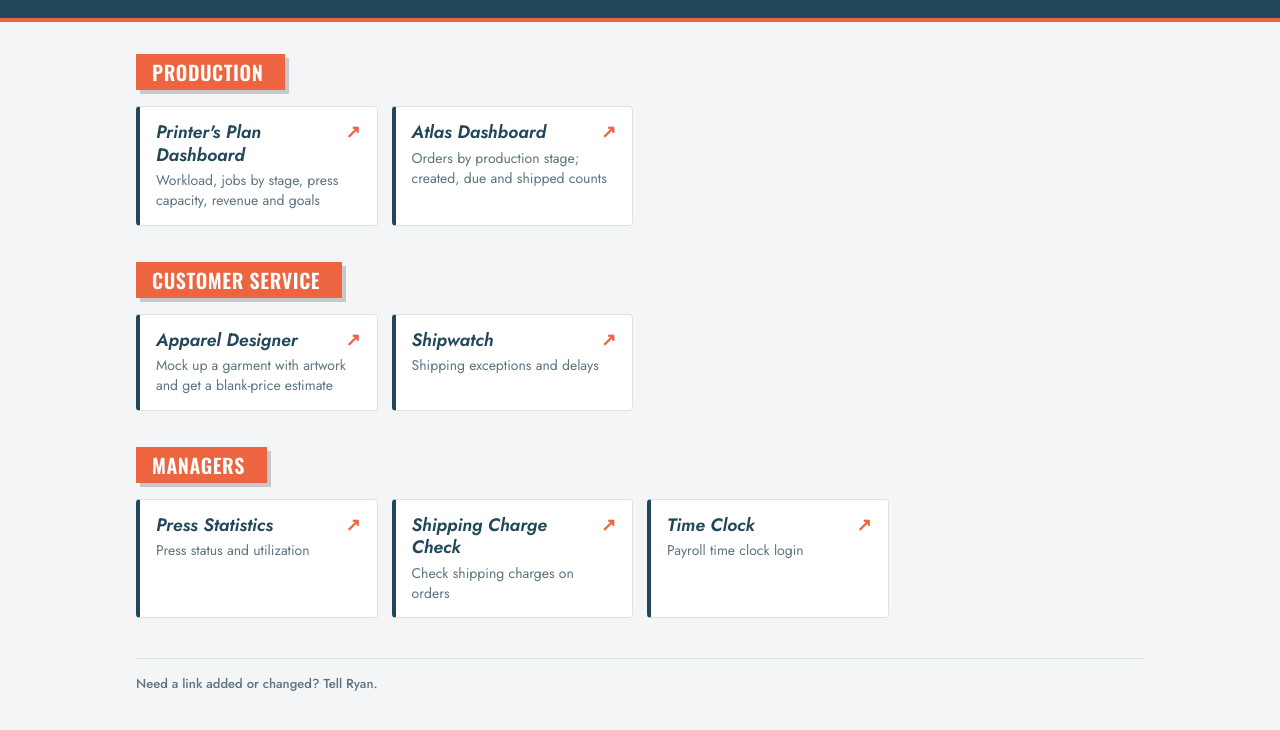
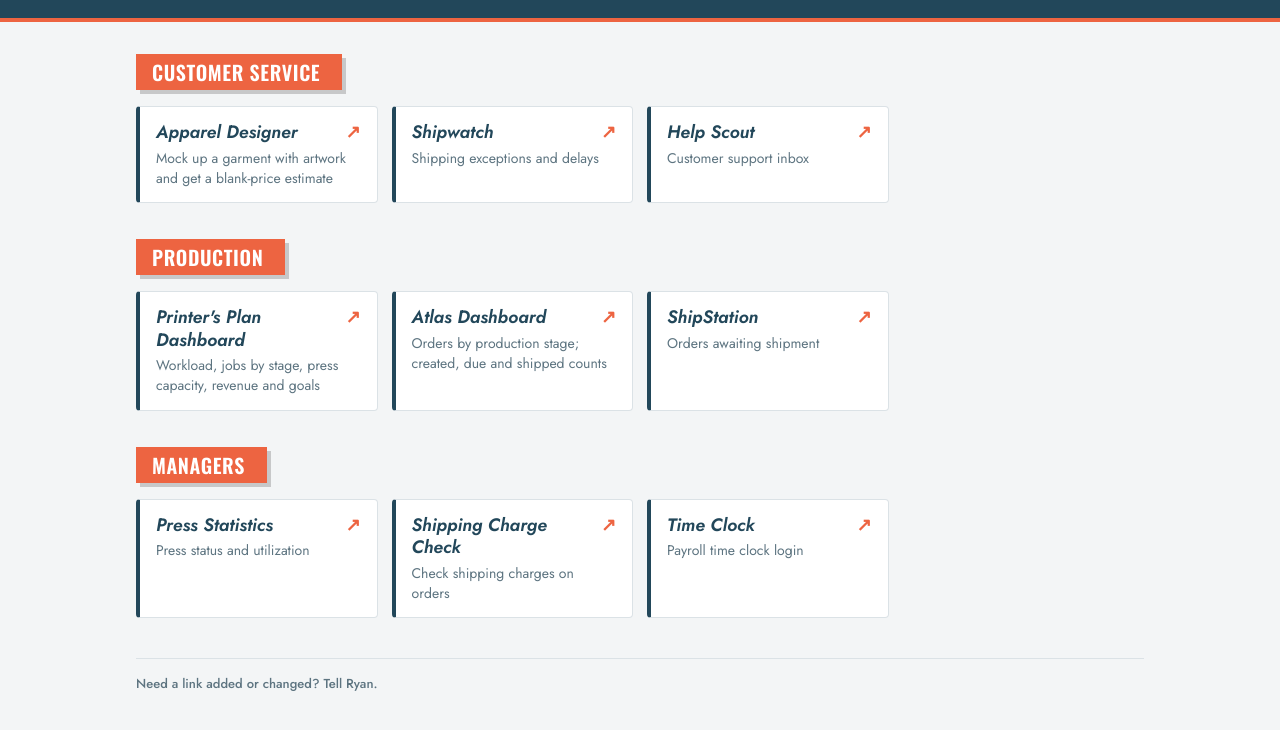
Before and after one commit to ryanzmpi/tools, a plain HTML site: page index.html in a window 1280 px wide. Shown: the part 70-800 px from the top of the page. Drawn offline with nearby package versions, Linux system fonts and the light colour scheme.

Commit message:
Add files via upload

```diff
--- a/index.html
+++ b/index.html
@@ -102,10 +102,12 @@
    Groups appear in the order they first show up in this list.
    ============================================================ */
 const TOOLS = [
+  { name: "Apparel Designer",      url: "https://ryanzmpi.github.io/apparel-previewer/",            group: "Customer Service", desc: "Mock up a garment with artwork and get a blank-price estimate" },
+  { name: "Shipwatch",             url: "https://web-production-4de1b.up.railway.app",             group: "Customer Service", desc: "Shipping exceptions and delays" },
+  { name: "Help Scout",            url: "https://secure.helpscout.net",                             group: "Customer Service", desc: "Customer support inbox" },
   { name: "Printer's Plan Dashboard", url: "https://marathon-shop-dashboard-production.up.railway.app", group: "Production", desc: "Workload, jobs by stage, press capacity, revenue and goals" },
   { name: "Atlas Dashboard",       url: "https://gomake-dashboard-production.up.railway.app",       group: "Production", desc: "Orders by production stage; created, due and shipped counts" },
-  { name: "Apparel Designer",      url: "https://ryanzmpi.github.io/apparel-previewer/",            group: "Customer Service", desc: "Mock up a garment with artwork and get a blank-price estimate" },
-  { name: "Shipwatch",             url: "https://web-production-4de1b.up.railway.app",             group: "Customer Service", desc: "Shipping exceptions and delays" },
+  { name: "ShipStation",           url: "https://ship9.shipstation.com/orders/awaiting-shipment",   group: "Production", desc: "Orders awaiting shipment" },
   { name: "Press Statistics",      url: "https://claude.ai/artifact/9X4GA3G7E7BzVP9HKzgJjL",        group: "Managers", desc: "Press status and utilization" },
   { name: "Shipping Charge Check", url: "https://web-production-0965c.up.railway.app",             group: "Managers", desc: "Check shipping charges on orders" },
   { name: "Time Clock",            url: "https://www.payrollservers.us/sc/login.asp",               group: "Managers", desc: "Payroll time clock login" },
```
